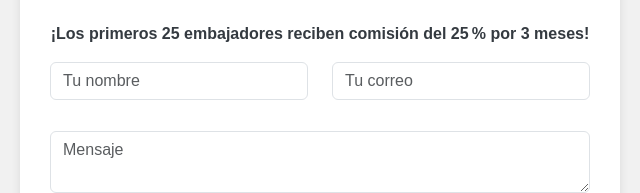
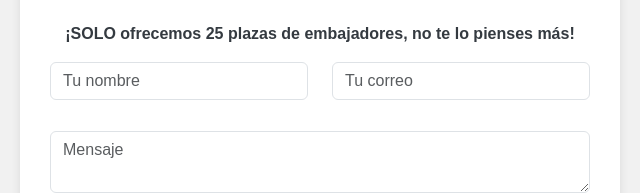
Before and after one commit to ErnestoDomenech/timeonambassadorprogram, a plain HTML site: page index.html in a window 1280 px wide. Shown: the part 3732-3925 px from the top of the page, 320-960 px from the left. Drawn offline with nearby package versions, Linux system fonts and the light colour scheme.

Commit message:
cambios en el text del form

```diff
--- a/index.html
+++ b/index.html
@@ -318,7 +318,7 @@
             <div class="form-container">
                 <h3 class="section-subtitle">Gana más con tu red clientes</h3>
                 <h3 class="section-title">Empieza a ganar con TimeOn</h3>
-                <p class="text-sm mt-4 text-center"><strong>¡Los primeros 25 embajadores reciben comisión del 25 % por 3 meses!</strong></p>
+                <p class="text-sm mt-4 text-center"><strong>¡SOLO ofrecemos 25 plazas de embajadores, no te lo pienses más!</strong></p>
                 <form id="ambassador-form">
                     <div class="row">
                         <div class="col-md-6">
```
